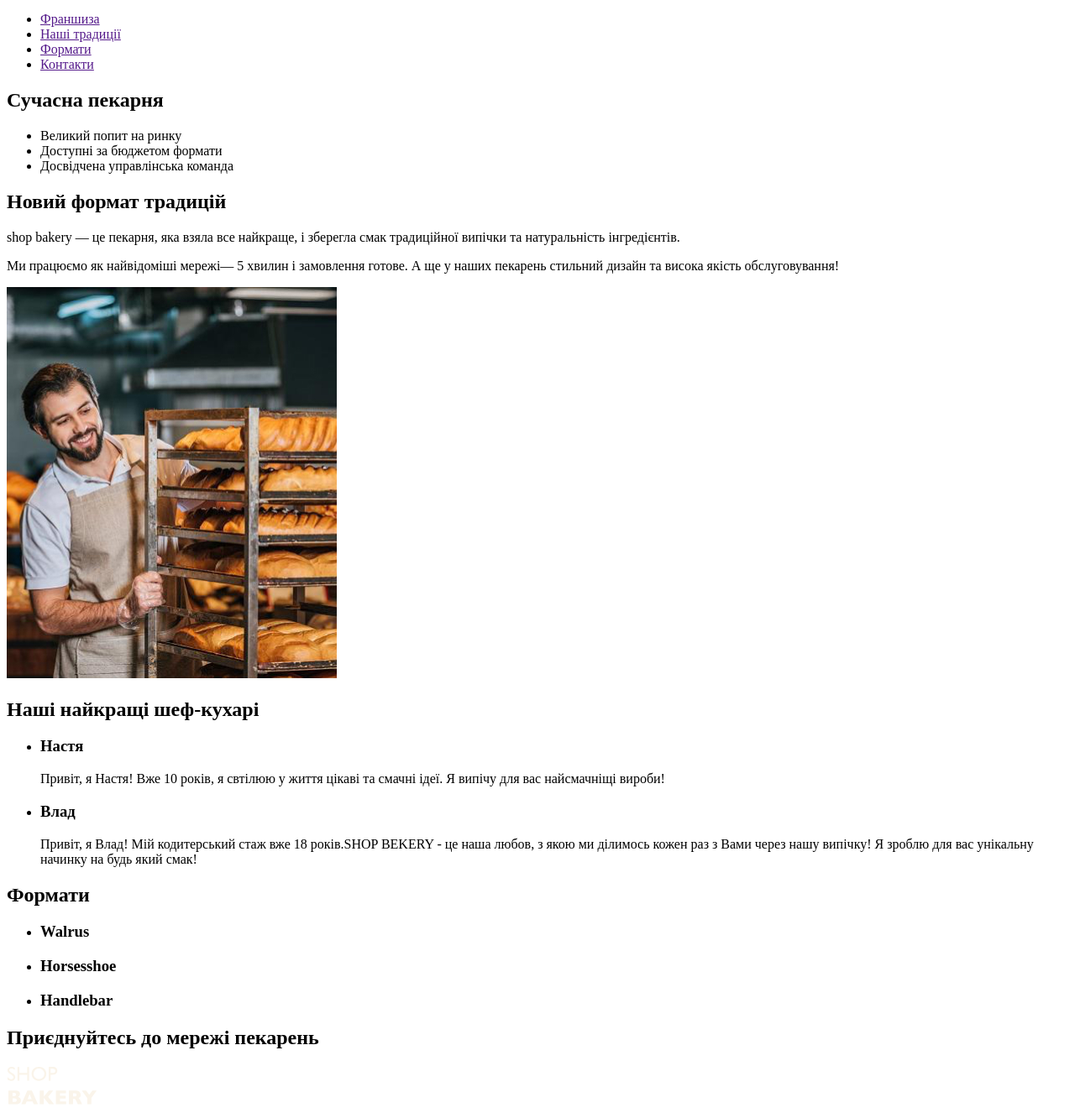
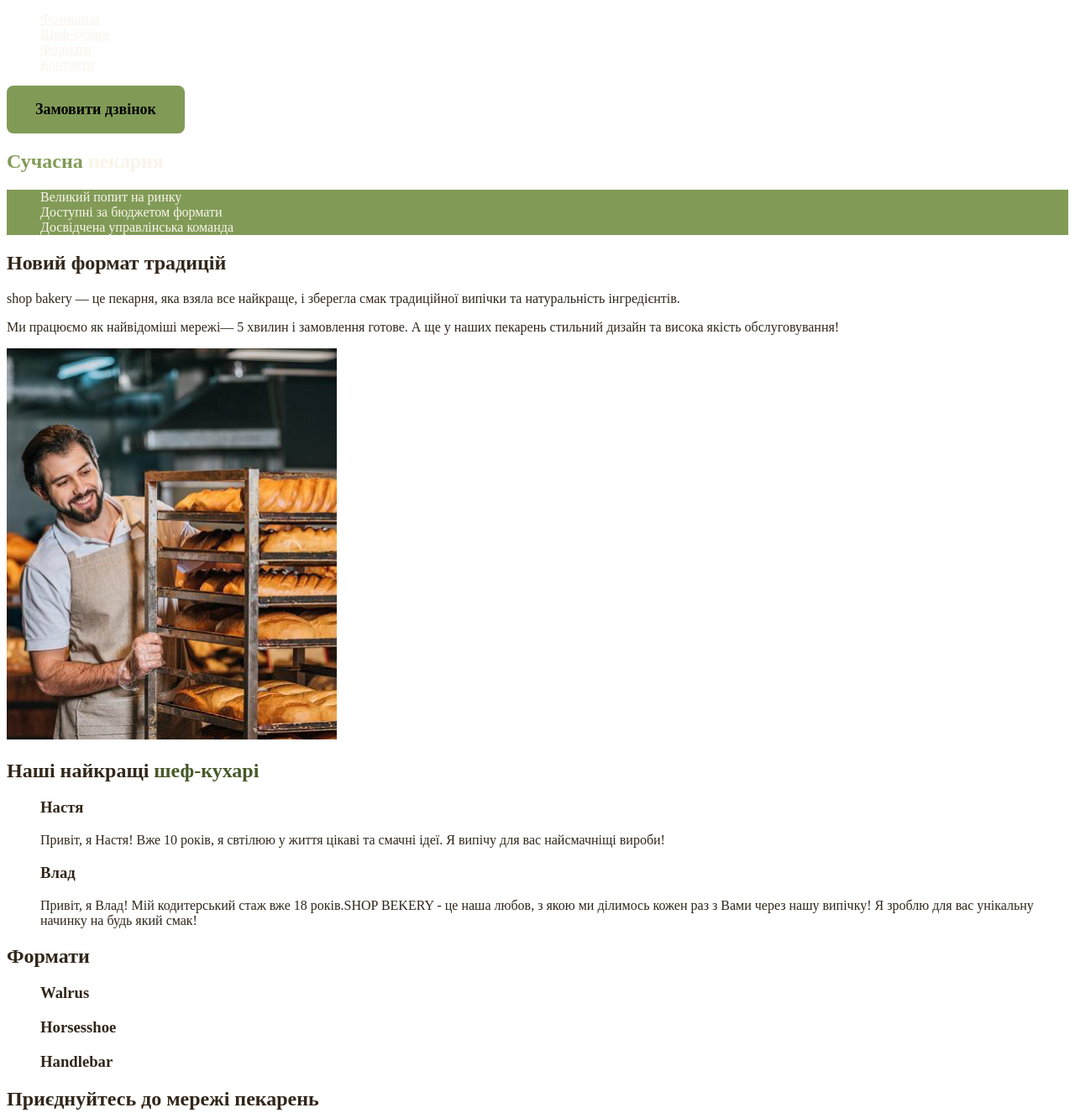
Before and after one commit to SunriseIra/genius_frontend, a plain HTML site: page index.html in a window 1280 px wide. Shown: the part 60-1386 px from the top of the page at 84% size. Drawn offline with Linux system fonts and the light colour scheme.

Commit message:
add stiles

```diff
--- /dev/null
+++ b/css/style.css
@@ -0,0 +1,64 @@
+:root {
+    --color-primary-light: #faf4ea;
+    --color-primary-dark: #31261a;
+    --color-brand-light: #819b57;
+    --color-brand-dark: #465929;
+}
+
+/* base */
+ul {
+    list-style-type: none;
+}
+body {
+    color:var(--color-primary-dark);
+}
+
+/* button */
+.button {
+    border-radius: 8px;
+    border: 2px solid var(--color-brand-light);
+    background: var(--color-brand-light);
+    display: flex;
+    padding: 16px 32px;
+    align-items: flex-start;
+    gap: 10px;
+    font-family: Poppins;
+    font-size: 18px;
+    font-style: normal;
+    font-weight: 600;
+    line-height: normal;
+    cursor: pointer;
+}
+.button:hover {
+    color: var(--color-brand-dark);
+    background-color: transparent;
+}
+.button:focus {
+    color: var(--color-brand-dark);
+    background-color: transparent;
+}
+/* link section */
+.link {
+    color:var(--color-primary-light);
+}
+.link:hover {
+    color:var(--color-brand-light);
+}
+/* hero section */
+.hero-title {
+    color:var(--color-primary-light);
+}
+.hero-title .accent {
+    color:var(--color-brand-light);
+}
+/* advantages section */
+.advantages-list {
+    color: var(--color-primary-light);
+    background-color: var(--color-brand-light);
+}
+.section-title {
+    color:var(--color-primary-dark);
+}
+.section-title .accent {
+    color: var(--color-brand-dark)
+}
--- a/index.html
+++ b/index.html
@@ -3,6 +3,7 @@
 <head>
     <meta charset="UTF-8">
     <meta name="viewport" content="width=, initial-scale=1.0">
+    <link rel="stylesheet" href="./css/style.css">
     <title>Сучасна пекарня</title>
 </head>
 <body>
@@ -12,25 +13,25 @@
                 <img src="./images/logo.svg" alt="logo">
             </a>
             <ul>
-                <li><a href="">Франшиза</a></li>
-                <li><a href="">Наші традиції</a></li>
-                <li><a href="">Формати</a></li>
-                <li><a href="">Контакти</a></li>
+                <li><a class="link" href="#traditions-section">Франшиза</a></li>
+                <li><a class="link" href="#chefs-section">Шеф-кухарі</a></li>
+                <li><a class="link" href="#formats-section">Формати</a></li>
+                <li><a class="link" href="#contact-section">Контакти</a></li>
             </ul>
         </nav>
-        <!-- button -->
+        <button type="button" class="button">Замовити дзвінок</button>
     </header>
     <main>
     <section>
-        <h1>Сучасна пекарня</h1>
+        <h1 class="hero-title"><span class="accent">Сучасна</span> пекарня</h1>
     </section>
-    <section>
-        <ul>
+    <section id="traditions-section">
+        <ul class="advantages-list">
             <li>Великий попит на ринку</li>
             <li>Доступні за бюджетом формати</li>
             <li>Досвідчена управлінська команда</li>
         </ul>
-        <h2>Новий формат традицій</h2>
+        <h2 class="section-title">Новий формат традицій</h2>
 
         <p>
             <span>shop bakery</span> — це пекарня, яка взяла все найкраще, і зберегла смак традиційної випічки та натуральність інгредієнтів.
@@ -39,8 +40,8 @@
         обслуговування!</p>
         <img src="./images/baker-man.jpg" alt="Чоловік пекар дивиться на батони з посмішкою">
     </section>
-    <section>
-        <h2>Наші найкращі шеф-кухарі</h2>
+    <section id="chefs-section">
+        <h2 class="section-title">Наші найкращі <span class="accent">шеф-кухарі</span></h2>
                 <ul>
         <li>
                         <article>
@@ -59,10 +60,11 @@
 
 
     </section>
-    <section>
-        <h2>Формати</h2>
+    <section id="formats-section">
+        <h2  class="section-title">Формати</h2>
         <ul>
-            <li><article>
+            <li>
+                <article>
                 <h3>Walrus</h3>
                  </article></li>
             <li>
@@ -81,9 +83,12 @@
 
 
     </section>
-    <section>
-        <h2>Приєднуйтесь до мережі пекарень</h2>
-
+    <section id="contact-section">
+        <h2  class="section-title">Приєднуйтесь до мережі пекарень</h2>
+    <iframe
+        src="https://www.google.com/maps/embed?pb=!1m18!1m12!1m3!1d2540.1638712576378!2d30.488658576098256!3d50.456673086916275!2m3!1f0!2f0!3f0!3m2!1i1024!2i768!4f13.1!3m3!1m2!1s0x40d4ce637bfe1717%3A0x5370c2254ad1b952!2z0LLRg9C70LjRhtGPINCh0ZbRh9C-0LLQuNGFINCh0YLRgNGW0LvRjNGG0ZbQsiwgNTQsINCa0LjRl9CyLCAwMjAwMA!5e0!3m2!1suk!2sua!4v1700497323550!5m2!1suk!2sua"
+        width="603" height="595" allowfullscreen="" loading="lazy"
+        referrerpolicy="no-referrer-when-downgrade"></iframe>
     </section>
     </main>
     <footer>
@@ -92,10 +97,10 @@
                     <img src="./images/logo.svg" alt="logo">
                 </a>
             <ul>
-            <li><a href="">Франшиза</a></li>
-            <li><a href="">Наші традиції</a></li>
-            <li><a href="">Формати</a></li>
-            <li><a href="">Контакти</a></li>
+                <li><a href="#traditions-section">Франшиза</a></li>
+                <li><a href="#chefs-section">Шеф-кухарі</a></li>
+                <li><a href="#formats-section">Формати</a></li>
+                <li><a href="#contact-section">Контакти</a></li>
             </ul>
 
             </nav>
```
Lines whose indentation alone changed are shown as unchanged.
